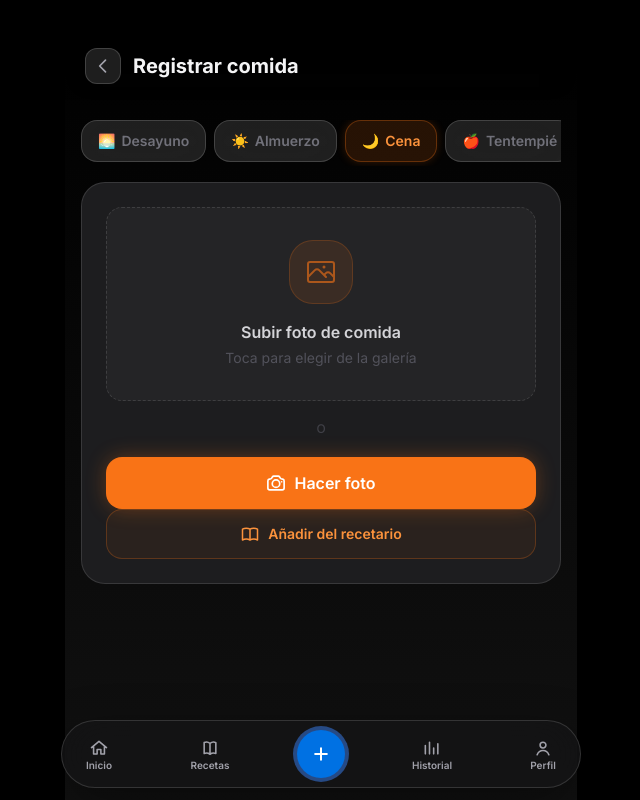
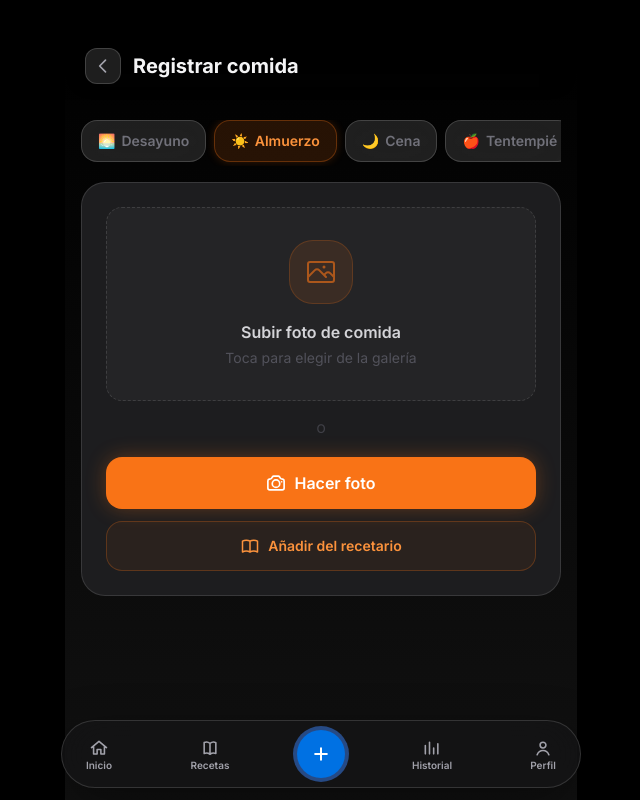
Before and after one commit to Blulyk/calorieai, a Next.js app: page /log in a window 1280 px wide. Shown: the whole page, without its empty margins (319-959 px from the left). Built offline with nearby package versions, Linux system fonts and the light colour scheme.

Commit message:
fix: refine profile and meal logging defaults

```diff
--- a/app/(app)/log/page.tsx
+++ b/app/(app)/log/page.tsx
@@ -1,6 +1,6 @@
 'use client'
 
-import { useState, useRef, useCallback } from 'react'
+import { useState, useRef, useCallback, useEffect } from 'react'
 import { useRouter } from 'next/navigation'
 import Image from 'next/image'
 
@@ -37,9 +37,10 @@ const MODEL_LABELS: Record<string, string> = {
 
 function guessCurrentMeal(): MealType {
   const h = new Date().getHours()
-  if (h < 10) return 'breakfast'
-  if (h < 14) return 'lunch'
-  if (h < 20) return 'dinner'
+  if (h >= 5 && h < 11) return 'breakfast'
+  if (h >= 11 && h < 16) return 'lunch'
+  if (h >= 16 && h < 20) return 'snack'
+  if (h >= 20 && h < 24) return 'dinner'
   return 'snack'
 }
 
@@ -65,13 +66,17 @@ export default function LogPage() {
 
   const [preview,  setPreview]  = useState<string | null>(null)
   const [file,     setFile]     = useState<File | null>(null)
-  const [mealType, setMealType] = useState<MealType>(guessCurrentMeal())
+  const [mealType, setMealType] = useState<MealType>('lunch')
   const [analyzing, setAnalyzing] = useState(false)
   const [result,   setResult]   = useState<AnalysisResult | null>(null)
   const [error,    setError]    = useState('')
   const [analysisStatus, setAnalysisStatus] = useState('')
   const [retryCount, setRetryCount] = useState(0)
   const [saving,   setSaving]   = useState(false)
+
+  useEffect(() => {
+    setMealType(guessCurrentMeal())
+  }, [])
 
   const handleFile = useCallback((f: File) => {
     if (!f.type.startsWith('image/')) { setError('Selecciona una imagen'); return }
@@ -234,7 +239,7 @@ export default function LogPage() {
 
             <button
               onClick={() => router.push('/recetario')}
-              className="w-full py-3.5 rounded-2xl flex items-center justify-center gap-2 text-brand-400 font-semibold text-sm active:scale-95 transition-transform border border-brand-500/25"
+              className="mt-3 w-full py-3.5 rounded-2xl flex items-center justify-center gap-2 text-brand-400 font-semibold text-sm active:scale-95 transition-transform border border-brand-500/25"
               style={{ background: 'rgba(249,115,22,0.06)' }}
             >
               <svg className="w-5 h-5" fill="none" stroke="currentColor" strokeWidth={1.8} viewBox="0 0 24 24">
--- a/app/(app)/profile/page.tsx
+++ b/app/(app)/profile/page.tsx
@@ -60,7 +60,13 @@ export default function ProfilePage() {
   useEffect(() => {
     fetch('/api/auth/me').then(r => r.json()).then(data => {
       setUsername(data.username || '')
-      if (data.settings) setSettings({ ...data.settings, gemini_api_key: data.settings.gemini_api_key || '' })
+      if (data.settings) {
+        setSettings({
+          ...data.settings,
+          gemini_api_key: data.settings.gemini_api_key || '',
+          gender: data.settings.gender === 'other' ? null : data.settings.gender,
+        })
+      }
     })
   }, [])
 
@@ -174,7 +180,7 @@ export default function ProfilePage() {
           <div className="mt-4">
             <label className="block text-xs font-semibold text-zinc-600 mb-2">Sexo</label>
             <div className="flex gap-2">
-              {[{ v: 'male', l: '♂ Hombre' }, { v: 'female', l: '♀ Mujer' }, { v: 'other', l: '⚧ Otro' }].map(g => (
+              {[{ v: 'male', l: '♂ Hombre' }, { v: 'female', l: '♀ Mujer' }].map(g => (
                 <button
                   key={g.v}
                   onClick={() => set('gender', g.v)}
--- a/lib/db.ts
+++ b/lib/db.ts
@@ -302,7 +302,7 @@ export interface UserSettings {
   weight_kg: number | null
   target_weight: number | null
   age: number | null
-  gender: 'male' | 'female' | 'other' | null
+  gender: 'male' | 'female' | null
   activity_level: 'sedentary' | 'light' | 'moderate' | 'active' | 'very_active'
   goal: 'lose' | 'maintain' | 'gain'
   calorie_goal: number | null
```
